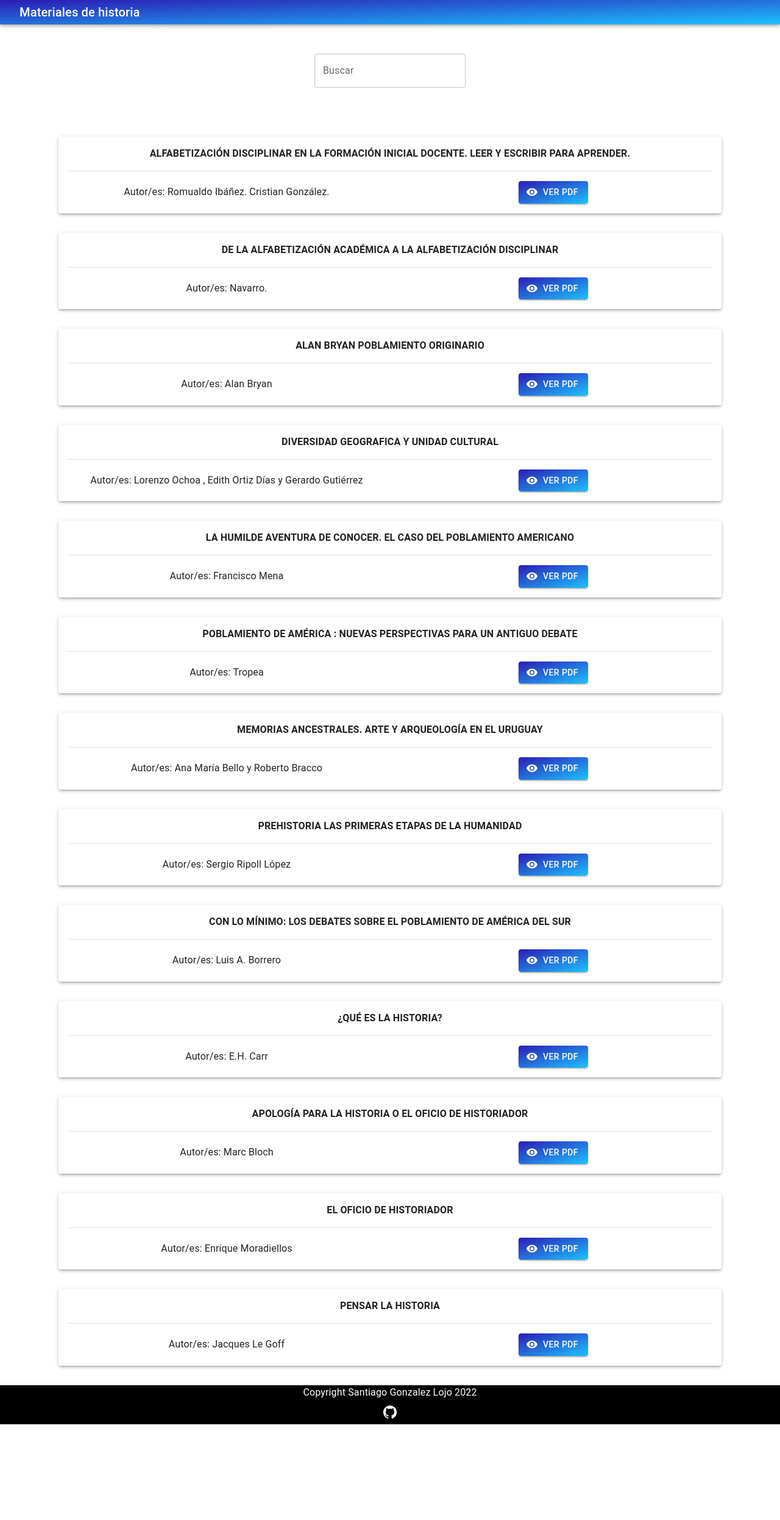
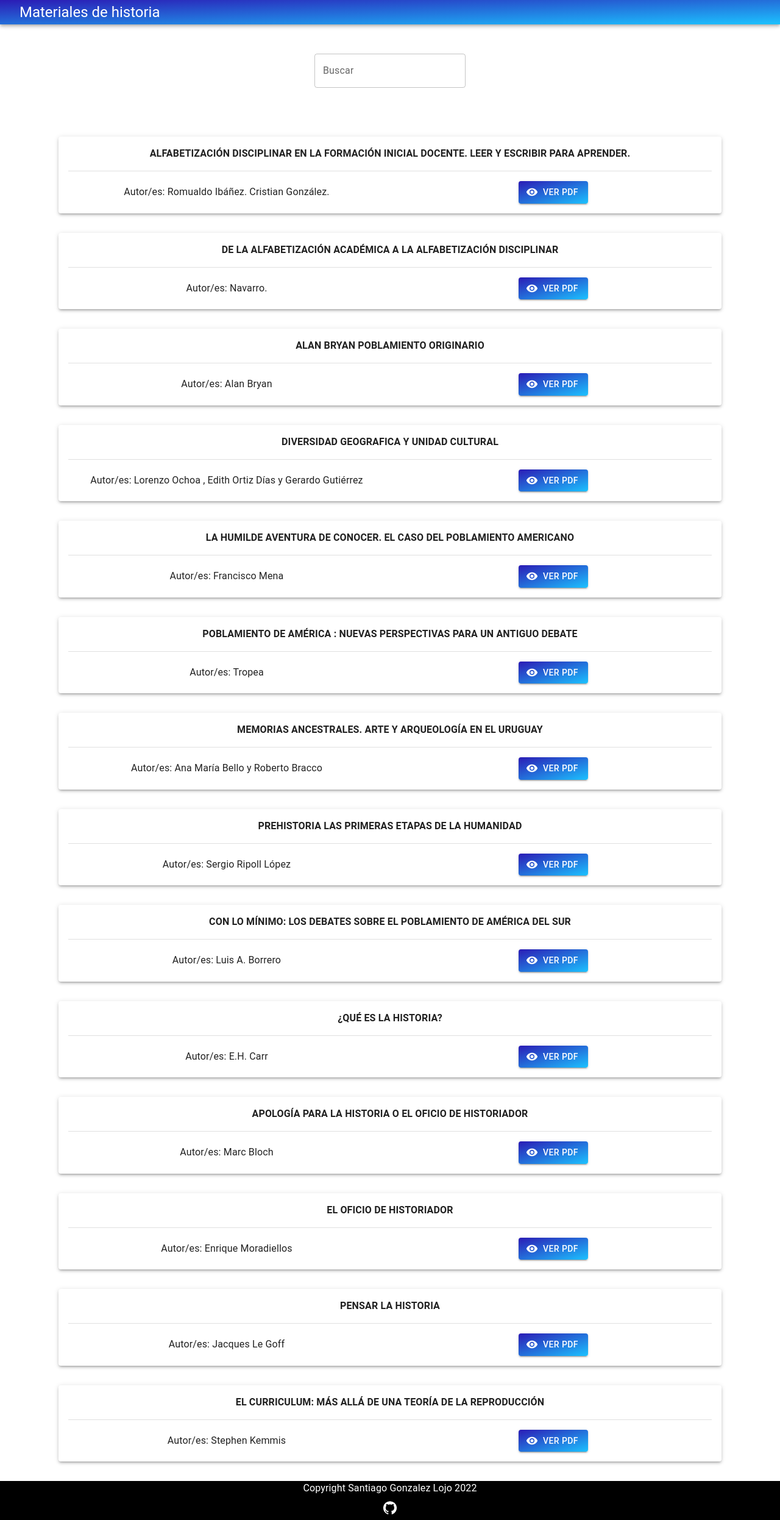
Before and after one commit to fenixlojo/historia-ipa, a React (Create React App) app: page / in a window 1280 px wide. Shown: the whole page at 61% size. Before the commit the page ends 2336 px from the top, so only its background shows below. Built offline with nearby package versions, Linux system fonts and the light colour scheme.

Commit message:
more books

```diff
--- a/src/Views/Navbar/Navbar.jsx
+++ b/src/Views/Navbar/Navbar.jsx
@@ -15,7 +15,7 @@ function Navbar() {
         position="static"
       >
         <Typography
-          variant="h6"
+          variant="h5"
           sx={{ textAlign: "start", margin: "0.25rem 0 0.25rem 2rem" }}
           color="inherit"
           component="div"
--- a/src/documentos.js
+++ b/src/documentos.js
@@ -65,6 +65,11 @@ const documentos = [
     titulo: "Pensar la historia",
     autor: "Jacques Le Goff",
   },
+  {
+    url: "https://drive.google.com/file/d/1ffa8LPmqXiunXyNbQSgX-t2PaN-MWayh/view?usp=sharing",
+    titulo: "El curriculum: Más allá de una teoría de la reproducción",
+    autor: "Stephen Kemmis",
+  },
 ];
 
 export default documentos;
```
